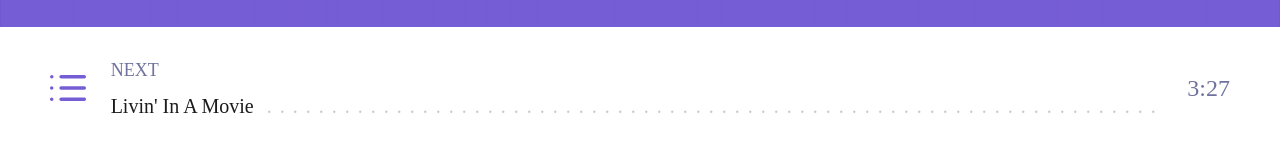
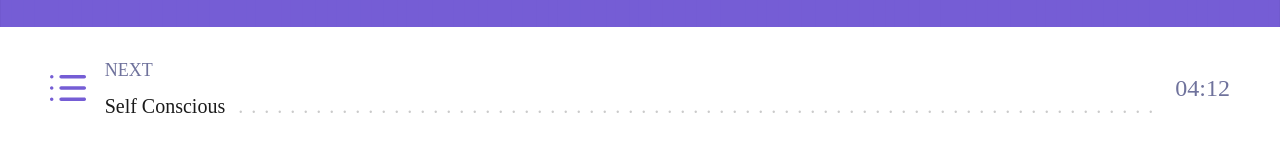
Before and after one commit to maciej-zarzeczny/mz-player-task, a React (Create React App) app: page / in a window 1280 px wide. Shown: the part 1078-1224 px from the top of the page. Built offline with nearby package versions, Linux system fonts and the light colour scheme.

Commit message:
Functionality rady

```diff
--- a/src/components/BottomInfoBar/BottomInfoBar.js
+++ b/src/components/BottomInfoBar/BottomInfoBar.js
@@ -1,21 +1,53 @@
 import React from "react";
+import { connect } from "react-redux";
 import "./BottomInfoBar.scss";
 
 import PlaylistIcon from "../../assets/images/playlist_ico.svg";
 
-function BottomInfoBar() {
+class BottomInfoBar extends React.Component {
+  // Function for converting seconds to mm:ss format
+  formatSeconds(value) {
+    let mins = Math.floor((value / 60) % 60);
+    let secs = Math.floor(value - mins * 60);
+    if (mins < 10) mins = `0${mins}`;
+    if (secs < 10) secs = `0${secs}`;
+
+    return `${mins}:${secs}`;
+  }
+
+  render() {
+    const { tracks, currentTrack } = this.props;
+
+    let nextTrackIndex = currentTrack + 1;
+    let nextTrackTitle = "";
+    let nextTrackDuration = 0;
+
+    // Check if this is the last track, if yes then display first tracks info
+    if (nextTrackIndex >= tracks.length) nextTrackIndex = 0;
+    nextTrackTitle = tracks[nextTrackIndex].title;
+    nextTrackDuration = tracks[nextTrackIndex].duration;
+
+    // Format seconds to mm:ss
+    const nextTrackDurationFormatted = this.formatSeconds(nextTrackDuration);
+
     return (
       <section className="bottom-info-bar">
         <img src={PlaylistIcon} className="playlist-button" alt="Playlist" />
 
         <div className="next-track-info">
           <p className="next-track">Next</p>
-        <p className="next-track-title">Livin' In A Movie</p>
+          <p className="next-track-title">{nextTrackTitle}</p>
         </div>
 
-      <p className="next-track-duration">3:27</p>
+        <p className="next-track-duration">{nextTrackDurationFormatted}</p>
       </section>
     );
   }
+}
 
-export default BottomInfoBar;
+const mapStateToProps = (state) => ({
+  tracks: state.player.tracks,
+  currentTrack: state.player.currentTrack,
+});
+
+export default connect(mapStateToProps, null)(BottomInfoBar);
--- a/src/components/Controls/Controls.js
+++ b/src/components/Controls/Controls.js
@@ -63,6 +63,22 @@ class Controls extends React.Component {
     }
   }
 
+  componentWillUnmount() {
+    if (this.trackDurationInterval !== null) {
+      clearInterval(this.trackDurationInterval);
+    }
+  }
+
+  // Function for converting seconds to mm:ss format
+  formatSeconds(value) {
+    let mins = Math.floor((value / 60) % 60);
+    let secs = Math.floor(value - mins * 60);
+    if (mins < 10) mins = `0${mins}`;
+    if (secs < 10) secs = `0${secs}`;
+
+    return `${mins}:${secs}`;
+  }
+
   render() {
     const {
       slider,
@@ -79,17 +95,8 @@ class Controls extends React.Component {
     if (durationProgress > 100) durationProgress = 100;
 
     // Format seconds to mm:ss
-    let mins = Math.floor((currentDuration / 60) % 60);
-    let secs = Math.floor(currentDuration - mins * 60);
-    if (mins < 10) mins = `0${mins}`;
-    if (secs < 10) secs = `0${secs}`;
-    const currentDurationFormatted = `${mins}:${secs}`;
-
-    mins = Math.floor((tracks[currentTrack].duration / 60) % 60);
-    secs = Math.floor(tracks[currentTrack].duration - mins * 60);
-    if (mins < 10) mins = `0${mins}`;
-    if (secs < 10) secs = `0${secs}`;
-    const trackDurationFormatted = `${mins}:${secs}`;
+    const currentDurationFormatted = this.formatSeconds(currentDuration);
+    const trackDurationFormatted = this.formatSeconds(tracks[currentTrack].duration);
 
     return (
       <section className="controls">
--- a/src/components/Controls/Controls.scss
+++ b/src/components/Controls/Controls.scss
@@ -33,6 +33,10 @@ section.controls {
     position: relative;
     width: 270px;
     height: 279px;
+
+    @include mobile {
+      height: 170px;
+    }
 
     img {
       position: absolute;
@@ -85,7 +89,6 @@ section.controls {
         background: color("accent");
         position: relative;
         top: -2px;
-        transition: all 1s linear;
       }
     }
   }
--- a/src/components/TracksSlider/TracksSlider.js
+++ b/src/components/TracksSlider/TracksSlider.js
@@ -10,7 +10,7 @@ class TracksSlider extends React.Component {
     const { tracks, currentTrack, addSliderRef } = this.props;
 
     const sliderSettings = {
-      infinite: false,
+      infinite: true,
       slidesToShow: 1,
       speed: 500,
     };
--- a/src/redux/reducers/PlayerReducer.js
+++ b/src/redux/reducers/PlayerReducer.js
@@ -6,7 +6,7 @@ const initState = {
   sliderRef: null,
   tracks: [
     { title: "Title 1", author: "Kanye West", coverImage: Cover1, duration: 218 },
-    { title: "Self Conscious", author: "Kanye West", coverImage: Cover2, duration: 5 },
+    { title: "Self Conscious", author: "Kanye West", coverImage: Cover2, duration: 252 },
     { title: "Livin' In A Movie", author: "Kanye West", coverImage: Cover3, duration: 217 },
   ],
   currentTrack: 0,
@@ -25,9 +25,9 @@ const playerReducer = (state = initState, action) => {
       };
 
     case "NEXT_TRACK":
-      const nextTrack = state.currentTrack + 1;
+      let nextTrack = state.currentTrack + 1;
       if (nextTrack > state.tracks.length - 1) {
-        return state;
+        nextTrack = 0;
       }
 
       return {
@@ -37,9 +37,9 @@ const playerReducer = (state = initState, action) => {
       };
 
     case "PREVIOUS_TRACK":
-      const previousTrack = state.currentTrack - 1;
+      let previousTrack = state.currentTrack - 1;
       if (previousTrack < 0) {
-        return state;
+        previousTrack = state.tracks.length - 1;
       }
 
       return {
```
Lines whose indentation alone changed are shown as unchanged.
